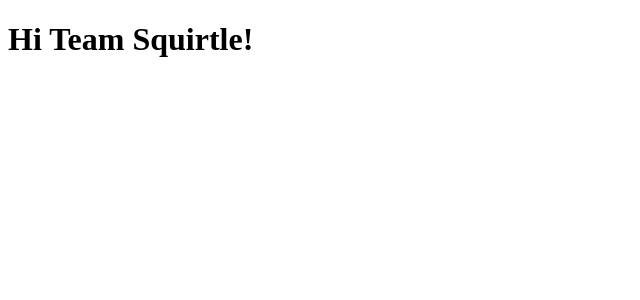
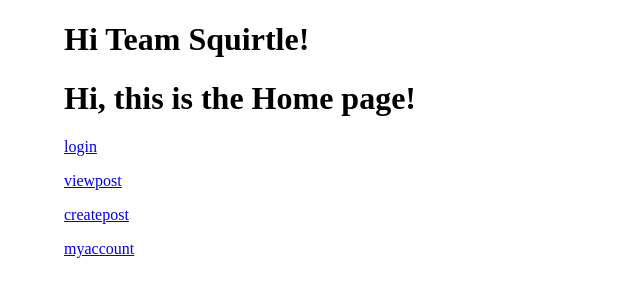
Before and after one commit to ftri-4-squirtle/codesmith-study-buddy, a React app: page /home in a window 1280 px wide. Before the commit this address had no page. Shown: the top 300 px of the page, without its empty margins (0-640 px from the left). Built offline with nearby package versions, Linux system fonts and the light colour scheme.

Commit message:
create component files and add links

```diff
--- a/src/components/App.jsx
+++ b/src/components/App.jsx
@@ -1,16 +1,26 @@
 import React from 'react';
 import { BrowserRouter, Routes, Route } from 'react-router-dom';
+import Container from '@mui/material/Container';
+
 import Login from './Login.jsx';
+import Home from './Home.jsx';
+import ViewPost from './ViewPost.jsx';
+import CreatePost from './CreatePost.jsx';
+import MyAccount from './MyAccount.jsx';
 
 export default function App() {
 	return (
 		<BrowserRouter>
-			<div>
+			<Container>
 				<h1>Hi Team Squirtle!</h1>
 				<Routes>
 					<Route path='/' element={<Login />} />
+					<Route path='home' element={<Home />} />
+					<Route path='viewpost' element={<ViewPost />} />
+					<Route path='createpost' element={<CreatePost />} />
+					<Route path='myaccount' element={<MyAccount />} />
 				</Routes>
-			</div>
+			</Container>
 		</BrowserRouter>
 	);
 }
--- /dev/null
+++ b/src/components/CreatePost.jsx
@@ -0,0 +1,11 @@
+import React from 'react';
+import { Link } from 'react-router-dom';
+
+export default function CreatePost() {
+	return (
+		<div>
+			<h1>Hi, this is the CreatePost page!</h1>
+			<Link to='/'>login</Link>
+		</div>
+	);
+}
--- /dev/null
+++ b/src/components/Home.jsx
@@ -0,0 +1,22 @@
+import React from 'react';
+import { Link } from 'react-router-dom';
+
+export default function Home() {
+	return (
+		<div>
+			<h1>Hi, this is the Home page!</h1>
+			<p>
+				<Link to='/'>login</Link>
+			</p>
+			<p>
+				<Link to='/viewpost'>viewpost</Link>
+			</p>
+			<p>
+				<Link to='/createpost'>createpost</Link>
+			</p>
+			<p>
+				<Link to='/myaccount'>myaccount</Link>
+			</p>
+		</div>
+	);
+}
--- a/src/components/Login.jsx
+++ b/src/components/Login.jsx
@@ -1,5 +1,11 @@
 import React from 'react';
+import { Link } from 'react-router-dom';
 
 export default function Login() {
-	return <h1>Hello, React Router!</h1>;
+	return (
+		<div>
+			<h1>Hi, this is the Login page!</h1>
+			<Link to='/home'>home</Link>
+		</div>
+	);
 }
--- /dev/null
+++ b/src/components/MyAccount.jsx
@@ -0,0 +1,11 @@
+import React from 'react';
+import { Link } from 'react-router-dom';
+
+export default function MyAccount() {
+	return (
+		<div>
+			<h1>Hi, this is the MyAccount page!</h1>
+			<Link to='/'>login</Link>
+		</div>
+	);
+}
--- /dev/null
+++ b/src/components/ViewPost.jsx
@@ -0,0 +1,11 @@
+import React from 'react';
+import { Link } from 'react-router-dom';
+
+export default function ViewPost() {
+	return (
+		<div>
+			<h1>Hi, this is the ViewPost page!</h1>
+			<Link to='/'>login</Link>
+		</div>
+	);
+}
```
